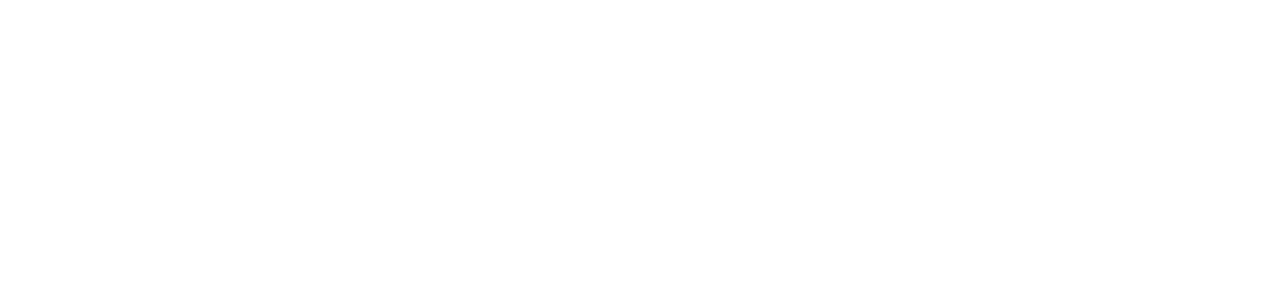
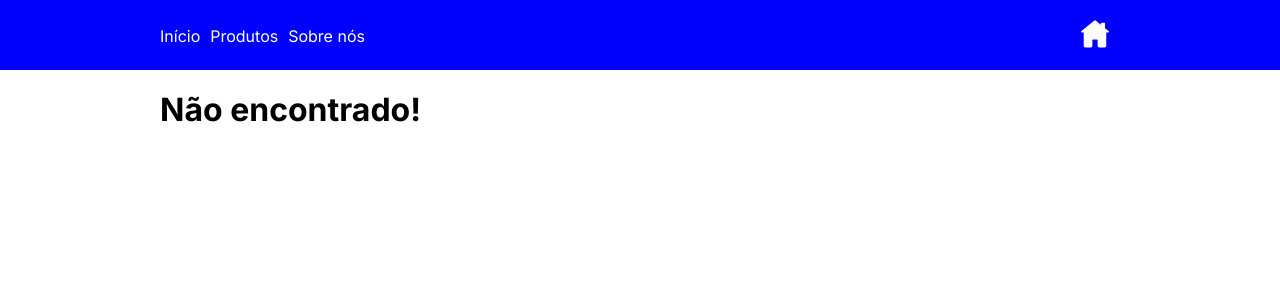
Before and after one commit to lucasdanilox/desafio-rotas-react, a React (Vite) app: page /notfound in a window 1280 px wide. Before the commit this address had no page. Shown: the top 300 px of the page. Built offline with nearby package versions, Linux system fonts and the light colour scheme.

Commit message:
Page notfound

```diff
--- a/src/App.tsx
+++ b/src/App.tsx
@@ -6,6 +6,7 @@
 import Electronics from "./routes/Products/Electronics";
 import Book from "./routes/Products/Book";
 import About from "./routes/Products/About";
+import NotFound from "./routes/Products/NotFound";
 
 export default function App() {
 
@@ -19,6 +20,7 @@
           <Route path="/electronics" element={<Electronics />} />
           <Route path="/book" element={<Book />} />
           <Route path="/about" element={<About />} />
+          <Route path="/notfound" element={<NotFound />} />
         </Route>
       </Routes>
     </BrowserRouter >
--- /dev/null
+++ b/src/routes/Products/NotFound/index.tsx
@@ -0,0 +1,13 @@
+import './styles.css';
+
+export default function NotFound({ content_page }: any) {
+
+    return (
+
+        <main>
+            <div className="not-found">
+                <h1>{content_page = "Não encontrado!"}</h1>
+            </div>
+        </main>
+    );
+}
--- /dev/null
+++ b/src/routes/Products/NotFound/styles.css
@@ -0,0 +1,5 @@
+.not-found h1 {
+    padding-top: 20px;
+    margin: 0 auto;
+    max-width: 960px;
+}
```
